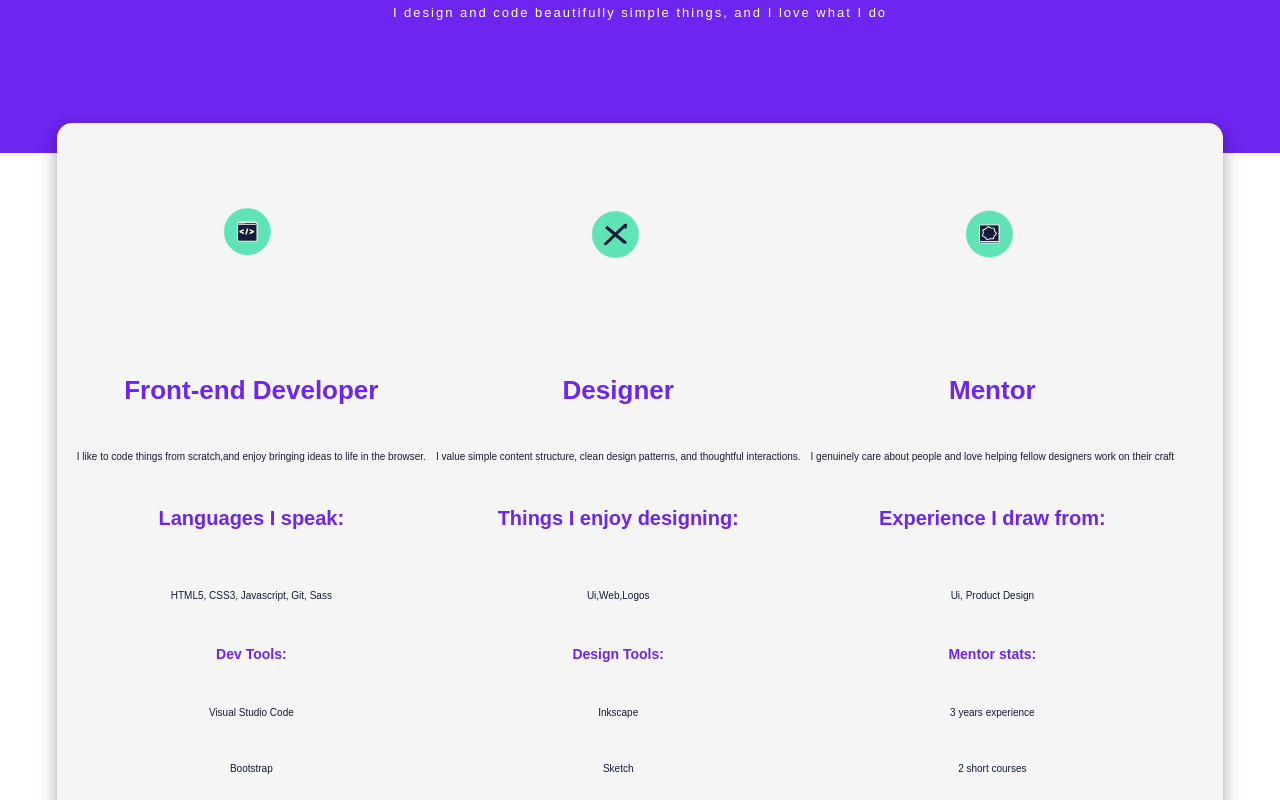
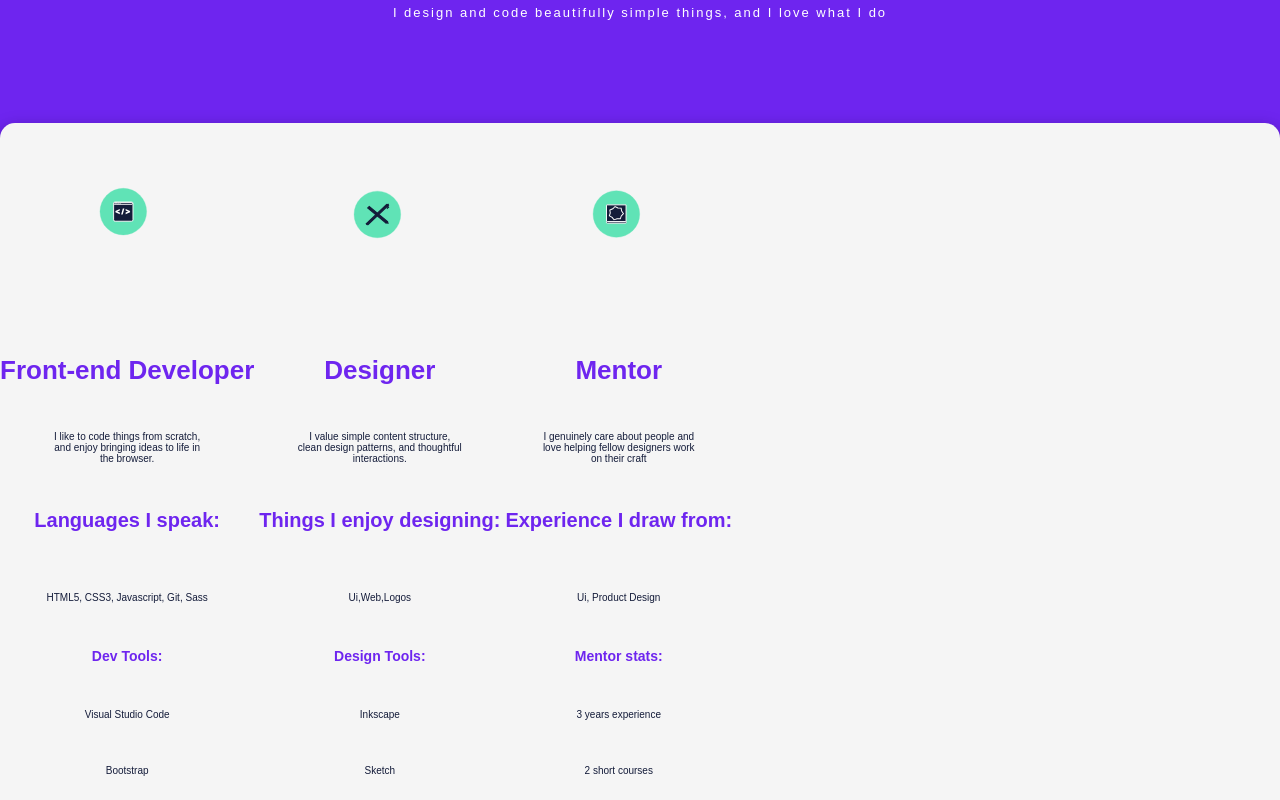
Before and after one commit to Jefferyagyepong/jefferyagyepong.io, a Next.js app: page / in a window 1280 px wide. Shown: the part 1460-2260 px from the top of the page. Built offline with nearby package versions, Linux system fonts and the light colour scheme.

Commit message:
portfolio nextjs app

```diff
--- a/components/Column.js
+++ b/components/Column.js
@@ -6,7 +6,8 @@ export default function Column (){
           <img src="static/devicon.svg" alt="" width={190} height={190} />
         <h2 className="color-primary">Front-end Developer</h2>
         <p className="color-secondary">
-          I like to code things from scratch,and enjoy bringing ideas to life in
+            I like to code things from scratch,<br/>
+            and enjoy bringing ideas to life in<br/>
           the browser.
         </p>
 
@@ -29,8 +30,9 @@ export default function Column (){
         <img src="static/designericon.svg" alt="" width={190} height={190}  />
         <h2 className="color-primary">Designer</h2>
         <p className="color-secondary">
-          I value simple content structure, clean design patterns, and
-          thoughtful interactions.
+            I value simple content structure,<br/>
+            clean design patterns, and thoughtful<br/>
+            interactions.
         </p>
 
         <h3 className="color-primary">Things I enjoy designing:</h3>
@@ -49,7 +51,8 @@ export default function Column (){
         <img src="static/mentoricon.svg" alt="" width={190} height={190}  />
         <h2 className="color-primary">Mentor</h2>
         <p className="color-secondary">
-          I genuinely care about people and love helping fellow designers work
+            I genuinely care about people and<br/>
+            love helping fellow designers work<br/>
           on their craft
         </p>
 
--- a/components/Work.js
+++ b/components/Work.js
@@ -54,5 +54,7 @@ launch on 08-04-23
 
 
 
+
+
   );
 }
--- a/sass/base/_typography.scss
+++ b/sass/base/_typography.scss
@@ -124,19 +124,8 @@ bm-morph-shape {
 
 
 
-.flex-box {
 
-  width: 100%;
-  display: flex;
-  flex-wrap: wrap;
-  flex-direction: column;
-  align-items: center;
-  justify-content: center;
-  gap: 2rem;
-  margin-top: 5rem;
-  margin-bottom: 8rem;
-  max-width: 100%;
-}
+
 
 
 
--- a/sass/components/_Column.scss
+++ b/sass/components/_Column.scss
@@ -2,15 +2,14 @@
 .columns{
   display: flex;
   flex-flow: row ;
-  justify-content: space-between;
+  justify-content: space-evenly;
   margin-top: 5px 0;
-  padding: 20px;
   text-align: center;
 display: -webkit-box;
   display: -ms-flexbox;
   -webkit-box-pack: space-evenly;
   -ms-flex-pack: space-evenly;
-  width: 88%;
+  width: 100%;
   align-items: center;
   margin: 0 auto;
   border-radius: 15px;
@@ -19,15 +18,17 @@ display: -webkit-box;
     margin-top: -3rem;
     margin-bottom: 4rem;
     background-color: #f5f5f5;
-    gap: 1rem;
+    gap: .5rem;
   flex-wrap: wrap;
 
 
 
 }
+.column{}
 
 .column h1, h2,h3,h4,h5,h6, p{
  padding-bottom: 45px;
+
 }
 
 
--- a/sass/components/_Introduction.scss
+++ b/sass/components/_Introduction.scss
@@ -19,10 +19,12 @@
 
 width: 100%;
 display: flex;
+flex-flow: row;
 flex-wrap: wrap;
 align-items: center;
 justify-content: center;
 gap: 2rem;
+padding:20px;
 margin-top: 5rem;
 margin-bottom: 8rem;
 max-width: 100%;
```
